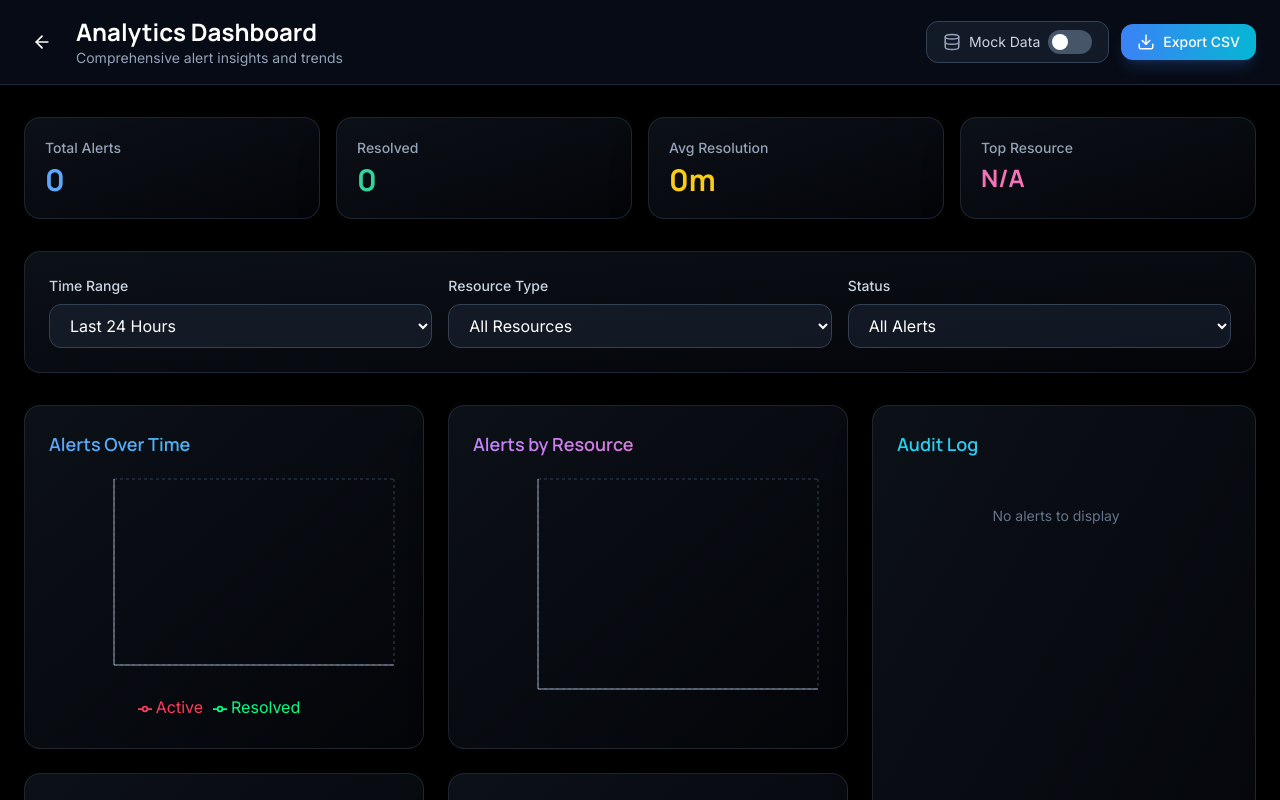
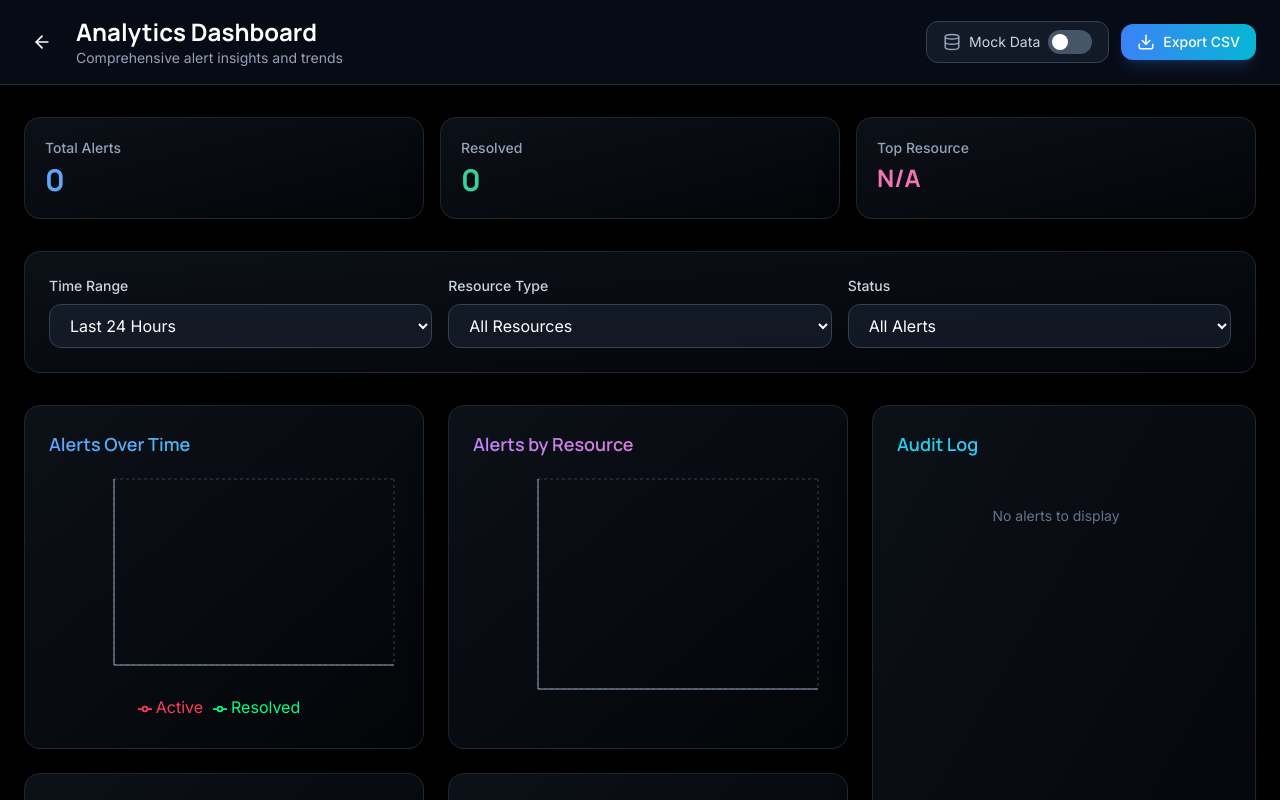
Before and after one commit to couldbeharshith/iot-el-fe, a Next.js app: page /analytics in a window 1280 px wide. Shown: the top 800 px of the page. Built offline with nearby package versions, Linux system fonts and the light colour scheme.

Commit message:
removes avg resolution card

```diff
--- a/src/app/analytics/page.tsx
+++ b/src/app/analytics/page.tsx
@@ -260,7 +260,7 @@
 
       <main className="max-w-[1920px] mx-auto px-6 py-8">
         {/* Summary Cards */}
-        <div className="grid grid-cols-1 md:grid-cols-2 lg:grid-cols-4 gap-4 mb-8">
+        <div className="grid grid-cols-1 md:grid-cols-2 lg:grid-cols-3 gap-4 mb-8">
           <div className="card-base p-5 hover:scale-105 transition-transform">
             <div className="text-sm text-slate-400 mb-1 font-medium">Total Alerts</div>
             <div className="text-3xl font-bold font-['Manrope'] bg-gradient-to-r from-blue-400 to-cyan-400 bg-clip-text text-transparent">
@@ -270,10 +270,6 @@
           <div className="card-base p-5 hover:scale-105 transition-transform">
             <div className="text-sm text-slate-400 mb-1 font-medium">Resolved</div>
             <div className="text-3xl font-bold font-['Manrope'] text-emerald-400">{resolvedAlerts}</div>
-          </div>
-          <div className="card-base p-5 hover:scale-105 transition-transform">
-            <div className="text-sm text-slate-400 mb-1 font-medium">Avg Resolution</div>
-            <div className="text-3xl font-bold font-['Manrope'] text-yellow-400">{avgResolutionTime}m</div>
           </div>
           <div className="card-base p-5 hover:scale-105 transition-transform">
             <div className="text-sm text-slate-400 mb-1 font-medium">Top Resource</div>
--- a/src/app/page.tsx
+++ b/src/app/page.tsx
@@ -155,7 +155,7 @@
         )}
 
         {/* Stats Grid */}
-        <div className="grid grid-cols-1 md:grid-cols-2 lg:grid-cols-4 gap-4 mb-8">
+        <div className="grid grid-cols-1 md:grid-cols-2 lg:grid-cols-3 gap-4 mb-8">
           <StatsCard
             title="Active Alerts"
             value={activeAlerts.length}
@@ -167,12 +167,6 @@
             value={resolvedAlerts.length}
             icon={<CheckCircle size={24} />}
             trend="down"
-          />
-          <StatsCard
-            title="High Priority"
-            value={highSeverity.length}
-            icon={<Zap size={24} />}
-            trend={highSeverity.length > 0 ? 'up' : 'stable'}
           />
           <StatsCard
             title="Total Alerts"
```
